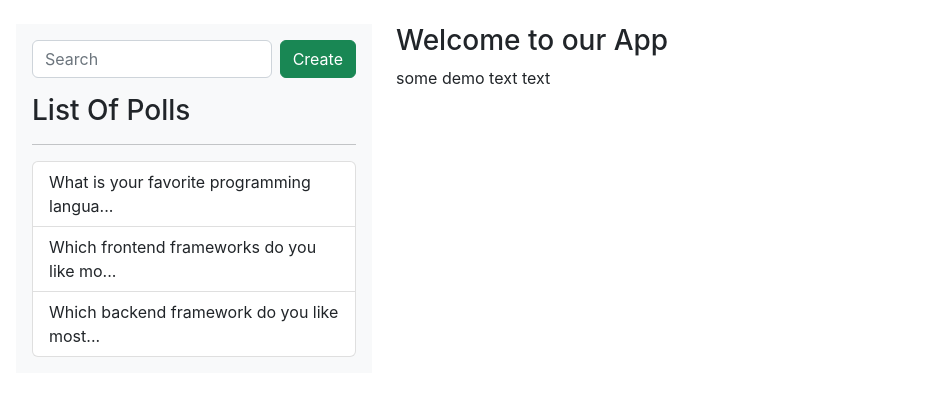
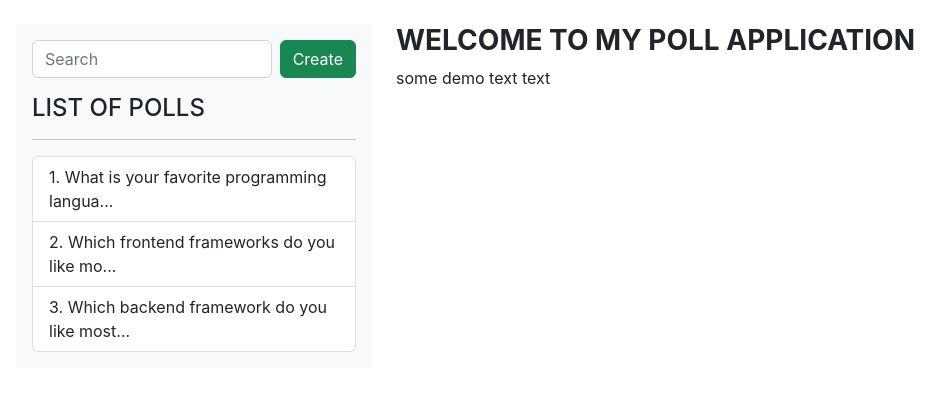
Before and after one commit to murschid/react-poll-app, a React (Create React App) app: page / in a window 1280 px wide. Shown: the top 396 px of the page, without its empty margins (66-1011 px from the left). Built offline with nearby package versions, Linux system fonts and the light colour scheme.

Commit message:
style added

```diff
--- a/src/components/main/Index.jsx
+++ b/src/components/main/Index.jsx
@@ -18,7 +18,7 @@ class MainContent extends React.Component {
 		if (Object.keys(this.props.poll).length === 0) {
 			return (
 				<div>
-					<h3>Welcome to our App</h3>
+					<h3 className="text-uppercase fw-bolder">Welcome To My Poll Application</h3>
 					<p>some demo text text</p>
 				</div>
 			);
@@ -51,6 +51,10 @@ class MainContent extends React.Component {
 						/>
 					</ModalBody>
 				</Modal>
+				<hr/>
+				<div className="mt-1">
+					<h5 className="text-uppercase">Your Opinions Are Here</h5>
+				</div>
 			</div>
 		);
 	}
--- a/src/components/main/ParticipateForm.jsx
+++ b/src/components/main/ParticipateForm.jsx
@@ -1,5 +1,5 @@
 import React from "react";
-import {Form, FormGroup, FormFeedback, Input, Button, Label, Badge} from "reactstrap";
+import {Form, FormGroup, FormFeedback, Input, Button, Label} from "reactstrap";
 
 class ParticipateForm extends React.Component {
 	state = {
--- a/src/components/sidebar/Index.jsx
+++ b/src/components/sidebar/Index.jsx
@@ -33,7 +33,7 @@ class Sidebar extends React.Component {
 						Create
 					</Button>
 				</div>
-				<h3>List Of Polls</h3>
+				<h4 className="text-uppercase">List Of Polls</h4>
 				<hr />
 				<PollList
 					polls={this.props.polls}
--- a/src/components/sidebar/PollList.jsx
+++ b/src/components/sidebar/PollList.jsx
@@ -11,7 +11,7 @@ const PollList = (props) => {
 				<ListGroupItem
 					key={index}
 					onClick={() => props.selectPoll(poll.id)}
-					className="cursor">
+					className="cursor"> {(index + 1) + ". "}
 					{poll.title.length > 40
 						? poll.title.substr(0, 40) + "..."
 						: poll.title}
```
